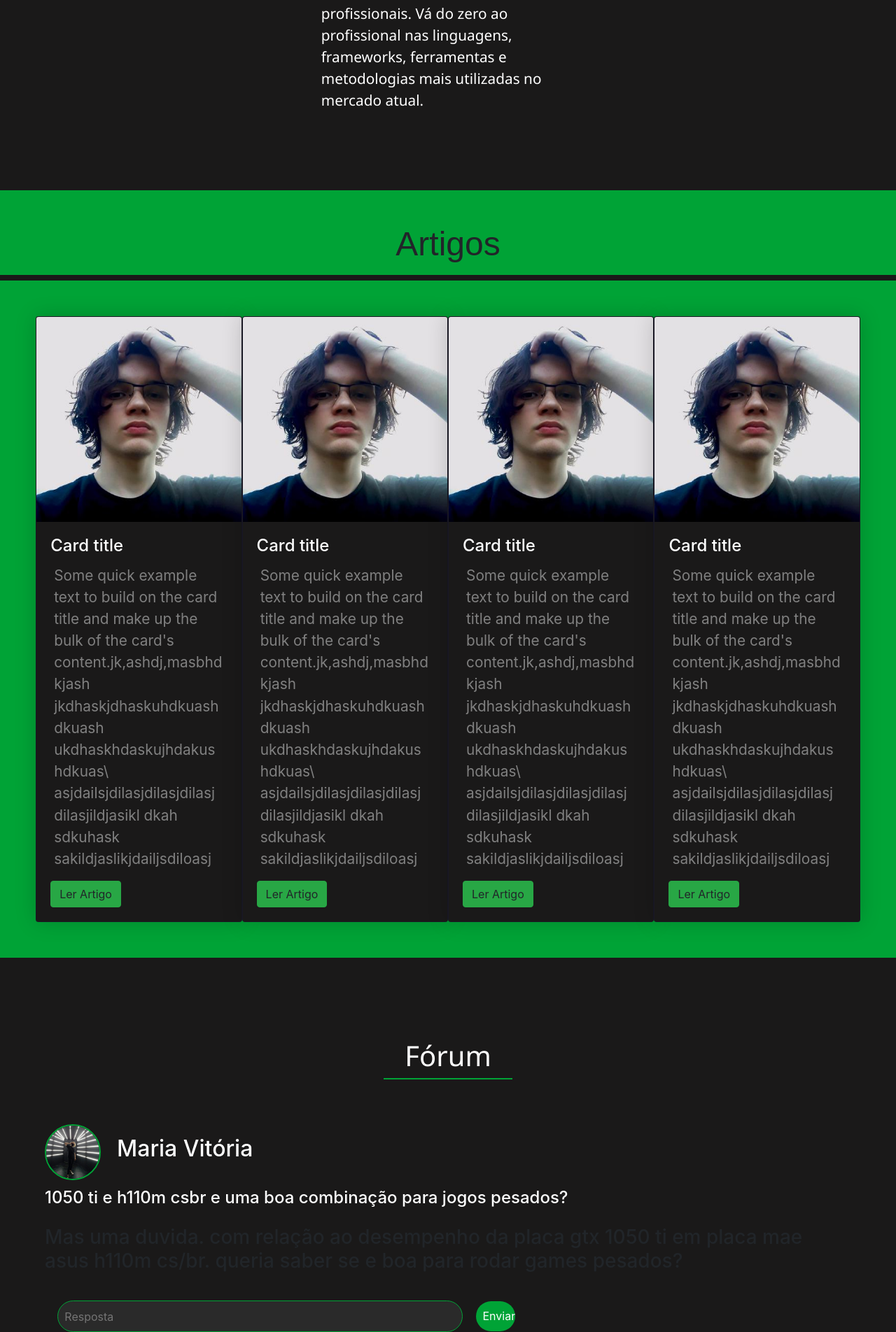
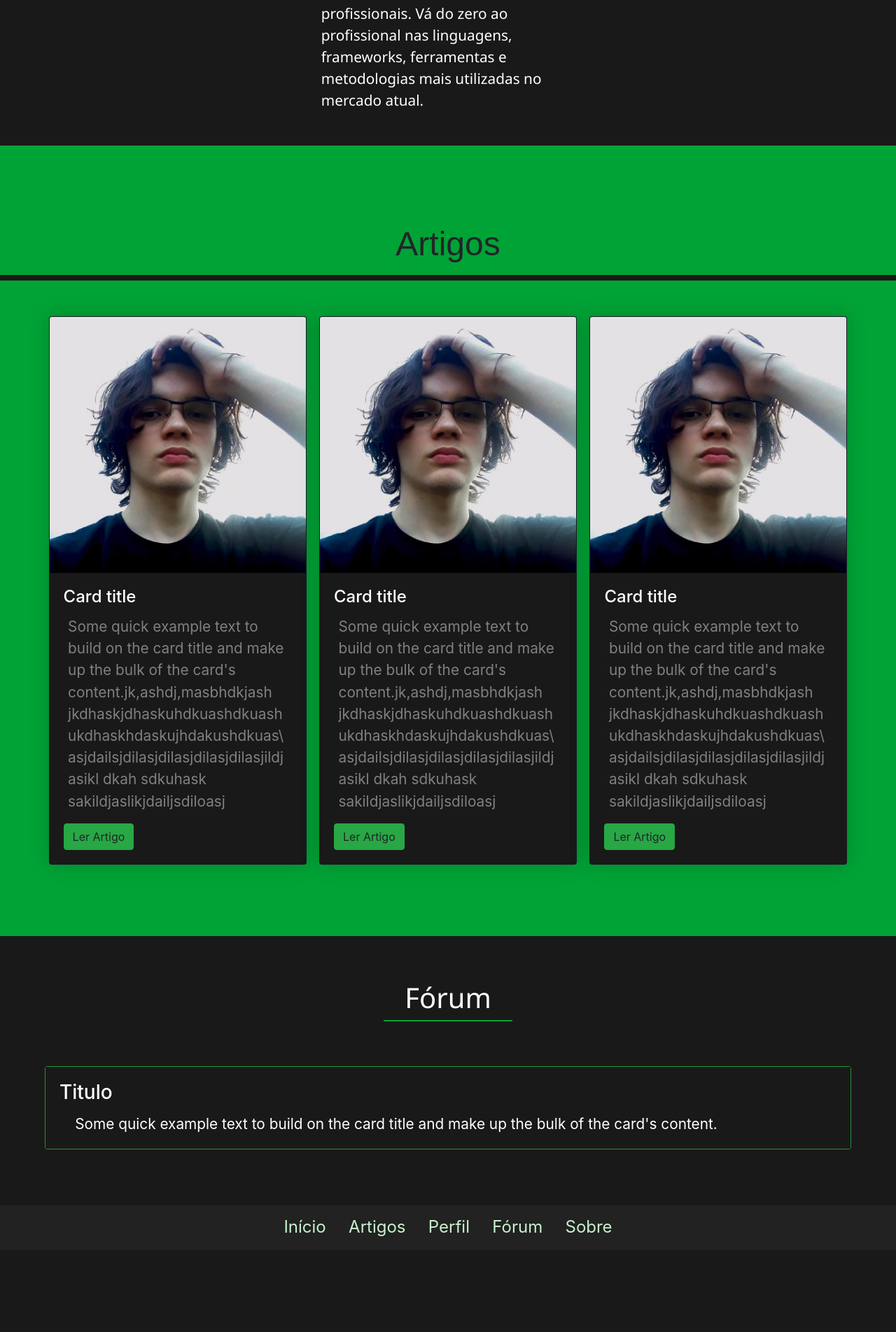
Before and after one commit to jvwaldrich0/CyberZone, a Django app: page / in a window 1280 px wide. Shown: the part 1416-3320 px from the top of the page at 70% size. After the commit the page ends 3183 px from the top, so only its background shows below. Run offline with Django 3.2, Linux system fonts and the light colour scheme; parts of the project's set-up code (start-up, migrations or seed data) failed here and were passed over; some libraries are stand-ins or nearby versions.

Commit message:
Fixed bootstrap card

```diff
--- a/public/index.html
+++ b/public/index.html
@@ -3,33 +3,68 @@
 <html>
   <head>
     <title>{% block title %}{% endblock title %}</title>
-	<meta charset="utf-8">
-    <meta name="viewport" content="width=device-width, initial-scale=1, shrink-to-fit=no">
-	<link rel="stylesheet" type="text/css" href="{% static 'style.css' %}">
-	<link rel="stylesheet" type="text/css" href="{% static 'style1.css' %}">
-	<link rel="stylesheet" href="https://maxcdn.bootstrapcdn.com/bootstrap/4.0.0/css/bootstrap.min.css" integrity="sha384-Gn5384xqQ1aoWXA+058RXPxPg6fy4IWvTNh0E263XmFcJlSAwiGgFAW/dAiS6JXm" crossorigin="anonymous">
+    <meta charset="utf-8" />
+    <meta
+      name="viewport"
+      content="width=device-width, initial-scale=1, shrink-to-fit=no"
+    />
+    <link rel="stylesheet" type="text/css" href="{% static 'style.css' %}" />
+    <link
+      rel="stylesheet"
+      href="https://maxcdn.bootstrapcdn.com/bootstrap/4.0.0/css/bootstrap.min.css"
+      integrity="sha384-Gn5384xqQ1aoWXA+058RXPxPg6fy4IWvTNh0E263XmFcJlSAwiGgFAW/dAiS6JXm"
+      crossorigin="anonymous"
+    />
     <script src="https://kit.fontawesome.com/a076d05399.js"></script>
-	<link rel="apple-touch-icon" sizes="180x180" href="../../static/apple-touch-icon.png">
-    <link rel="icon" type="image/png" sizes="32x32" href="../../static/favicon-32x32.png">
-    <link rel="icon" type="image/png" sizes="16x16" href="../../static/favicon-16x16.png">
-    <link rel="manifest" href="../../static/site.webmanifest">
+    <link
+      rel="apple-touch-icon"
+      sizes="180x180"
+      href="../../static/apple-touch-icon.png"
+    />
+    <link
+      rel="icon"
+      type="image/png"
+      sizes="32x32"
+      href="../../static/favicon-32x32.png"
+    />
+    <link
+      rel="icon"
+      type="image/png"
+      sizes="16x16"
+      href="../../static/favicon-16x16.png"
+    />
+    <link rel="manifest" href="../../static/site.webmanifest" />
   </head>
   <body>
     <!-- Barra de navegação -->
     <header>
       <nav>
-		    <input type="checkbox" id="check">
+        <input type="checkbox" id="check" />
         <label for="check" class="checkbtn">
           <i class="fas fa-bars"></i>
         </label>
-		     <a href="{% url 'home'%}"><label class="logo"><img style="width:4cm; height: 2cm; background-color: #222222; position: absolute;" src="../../static/logo1.png"></label> <!-- Logo --></a>
-		    <ul style="background-color: #222222;">
-				<input type="checkbox" id="check">
+        <a href="{% url 'home'%}"
+          ><label class="logo"
+            ><img
+              style="
+                width: 4cm;
+                height: 2cm;
+                background-color: #222222;
+                position: absolute;
+              "
+              src="../../static/logo1.png"
+          /></label>
+          <!-- Logo --></a
+        >
+        <ul style="background-color: #222222">
+          <input type="checkbox" id="check" />
           <label for="check" class="checkbtn">
             <i class="fas fa-bars"></i>
           </label>
           {% if user.is_authenticated %}
-				<li class="perfil-img-nave"><img class="perfil-img-nav" src="../../static/joao.jpg"></li>
+          <li class="perfil-img-nave">
+            <img class="perfil-img-nav" src="../../static/joao.jpg" />
+          </li>
           <li><a href="{% url 'user_home'%}">{{user.username}}</a></li>
           <li><a href="{% url 'logout'%}">logout</a></li>
           {% else %}
@@ -41,10 +76,21 @@
         </ul>
       </nav>
     </header>
-	{% block content %}
-	{% endblock content %}
-	<script src="https://code.jquery.com/jquery-3.2.1.slim.min.js" integrity="sha384-KJ3o2DKtIkvYIK3UENzmM7KCkRr/rE9/Qpg6aAZGJwFDMVNA/GpGFF93hXpG5KkN" crossorigin="anonymous"></script>
-    <script src="https://cdnjs.cloudflare.com/ajax/libs/popper.js/1.12.9/umd/popper.min.js" integrity="sha384-ApNbgh9B+Y1QKtv3Rn7W3mgPxhU9K/ScQsAP7hUibX39j7fakFPskvXusvfa0b4Q" crossorigin="anonymous"></script>
-    <script src="https://maxcdn.bootstrapcdn.com/bootstrap/4.0.0/js/bootstrap.min.js" integrity="sha384-JZR6Spejh4U02d8jOt6vLEHfe/JQGiRRSQQxSfFWpi1MquVdAyjUar5+76PVCmYl" crossorigin="anonymous"></script>
+    {% block content %} {% endblock content %}
+    <script
+      src="https://code.jquery.com/jquery-3.2.1.slim.min.js"
+      integrity="sha384-KJ3o2DKtIkvYIK3UENzmM7KCkRr/rE9/Qpg6aAZGJwFDMVNA/GpGFF93hXpG5KkN"
+      crossorigin="anonymous"
+    ></script>
+    <script
+      src="https://cdnjs.cloudflare.com/ajax/libs/popper.js/1.12.9/umd/popper.min.js"
+      integrity="sha384-ApNbgh9B+Y1QKtv3Rn7W3mgPxhU9K/ScQsAP7hUibX39j7fakFPskvXusvfa0b4Q"
+      crossorigin="anonymous"
+    ></script>
+    <script
+      src="https://maxcdn.bootstrapcdn.com/bootstrap/4.0.0/js/bootstrap.min.js"
+      integrity="sha384-JZR6Spejh4U02d8jOt6vLEHfe/JQGiRRSQQxSfFWpi1MquVdAyjUar5+76PVCmYl"
+      crossorigin="anonymous"
+    ></script>
   </body>
 </html>
--- a/public/static/css/style.css
+++ b/public/static/css/style.css
@@ -255,6 +255,7 @@ a.active, a:hover {
 	font-family: 'Segoe UI', Tahoma, Geneva, Verdana, sans-serif;
 	margin-top: 1rem;
 	padding-bottom: 2rem;
+	color: gray
 }
 
 .sessao-cursos {
@@ -326,6 +327,8 @@ a.active, a:hover {
 .sessao-artigos {
 	padding-top: 5%;
 	padding-bottom: 4%;
+	background-color: #00a336;
+
 }
 
 .section-header2 h1 {
--- a/public/templates/pages/home.html
+++ b/public/templates/pages/home.html
@@ -19,7 +19,7 @@
         <h3>Python</h3>
       </div>
     </div>
-    <div class="curso-text">
+    <div style="color: grey" class="curso-text">
       <p>
         Você vai criar programas usando a última versão do Python e vai se
         preparar para usá-lo na web com frameworks como Django ou ainda dar seus
@@ -35,7 +35,7 @@
         <h3>HTML e CSS</h3>
       </div>
     </div>
-    <div class="curso-text">
+    <div style="color: grey" class="curso-text">
       <p>
         HTML e CSS da maneira certa e usando boas práticas da web, estruturando
         seu código para legibilidade e layouts verdadeiramente interessantes,
@@ -52,7 +52,7 @@
         <h3>JavaScript</h3>
       </div>
     </div>
-    <div class="curso-text">
+    <div style="color: grey" class="curso-text">
       <p>
         Aprenda tudo o que precisa para entrar ou se desenvolver na área que
         mais tem demanda por novos profissionais. Vá do zero ao profissional nas
@@ -73,7 +73,33 @@
         <div
           class="card"
           style="
-            width: 20rem;
+            width: 23rem;
+            background-color: #1c1b29;
+            box-shadow: 0 0 30px rgba(0, 0, 0, 0.18);
+          "
+        >
+          <img
+            class="card-img-top"
+            src="static/joao.jpg"
+            alt="Card image cap"
+          />
+          <div class="card-body">
+            <h4 style="color: #fff" class="card-title">Card title</h4>
+            <p style="color: grey" class="card-text">
+              Some quick example text to build on the card title and make up the
+              bulk of the card's content.jk,ashdj,masbhdkjash
+              jkdhaskjdhaskuhdkuashdkuash ukdhaskhdaskujhdakushdkuas\
+              asjdailsjdilasjdilasjdilasjdilasjildjasikl dkah sdkuhask
+              sakildjaslikjdailjsdiloasj
+            </p>
+            <a type="button" class="btn btn-success">Ler Artigo</a>
+          </div>
+        </div>
+
+        <div
+          class="card"
+          style="
+            width: 23rem;
             background-color: #1c1b29;
             box-shadow: 0 0 30px rgba(0, 0, 0, 0.18);
           "
@@ -98,57 +124,7 @@
         <div
           class="card"
           style="
-            width: 20rem;
-            background-color: #1c1b29;
-            box-shadow: 0 0 30px rgba(0, 0, 0, 0.18);
-          "
-        >
-          <img
-            class="card-img-top"
-            src="static/joao.jpg"
-            alt="Card image cap"
-          />
-          <div class="card-body">
-            <h4 style="color: #fff" class="card-title">Card title</h4>
-            <p style="color: grey" class="card-text">
-              Some quick example text to build on the card title and make up the
-              bulk of the card's content.jk,ashdj,masbhdkjash
-              jkdhaskjdhaskuhdkuashdkuash ukdhaskhdaskujhdakushdkuas\
-              asjdailsjdilasjdilasjdilasjdilasjildjasikl dkah sdkuhask
-              sakildjaslikjdailjsdiloasj
-            </p>
-            <a type="button" class="btn btn-success">Ler Artigo</a>
-          </div>
-        </div>
-        <div
-          class="card"
-          style="
-            width: 20rem;
-            background-color: #1c1b29;
-            box-shadow: 0 0 30px rgba(0, 0, 0, 0.18);
-          "
-        >
-          <img
-            class="card-img-top"
-            src="static/joao.jpg"
-            alt="Card image cap"
-          />
-          <div class="card-body">
-            <h4 style="color: #fff" class="card-title">Card title</h4>
-            <p style="color: grey" class="card-text">
-              Some quick example text to build on the card title and make up the
-              bulk of the card's content.jk,ashdj,masbhdkjash
-              jkdhaskjdhaskuhdkuashdkuash ukdhaskhdaskujhdakushdkuas\
-              asjdailsjdilasjdilasjdilasjdilasjildjasikl dkah sdkuhask
-              sakildjaslikjdailjsdiloasj
-            </p>
-            <a type="button" class="btn btn-success">Ler Artigo</a>
-          </div>
-        </div>
-        <div
-          class="card"
-          style="
-            width: 20rem;
+            width: 23rem;
             background-color: #1c1b29;
             box-shadow: 0 0 30px rgba(0, 0, 0, 0.18);
           "
@@ -179,54 +155,13 @@
     <div class="forum-header">
       <h1>Fórum</h1>
     </div>
-    <div class="pergunta">
-      <div class="pergunta-header">
-        <img class="perfil-img" src="../../static/testebio.jpg" />
-        <h3 class="pergunta-nome">Maria Vitória</h3>
-      </div>
-      <div class="pergunta-titulo">
-        <h4>1050 ti e h110m csbr e uma boa combinação para jogos pesados?</h4>
-      </div>
-      <div class="pergunta-txt">
-        <h3>
-          Mas uma duvida. com relação ao desempenho da placa gtx 1050 ti em
-          placa mae asus h110m cs/br. queria saber se e boa para rodar games
-          pesados?
-        </h3>
-        <div class="banana">
-          <input
-            placeholder="Resposta"
-            type="text"
-            name="Pergunta"
-            class="resposta-btn"
-          />
-          <input type="submit" value="Enviar" class="enviar" />
-        </div>
-      </div>
-    </div>
-    <div class="resposta">
-      <div class="resposta-header">
-        <img class="perfil-img" src="../../static/joao.jpg" />
-        <h3 class="pergunta-nome">João vitor</h3>
-      </div>
-      <div class="resposta-titulo">
-        <h4>
-          A placa mãe não interfere diretamente no desempenho da placa de vídeo,
-          você deve olhar para outros fatores, como processador ou se sua fonte
-          é capaz de aguentar essa placa.
-        </h4>
-      </div>
-    </div>
-    <div class="resposta">
-      <div class="resposta-header">
-        <img class="perfil-img" src="../../static/joao.jpg" />
-        <h3 class="pergunta-nome">João vitor</h3>
-      </div>
-      <div class="resposta-titulo">
-        <h4>
-          PS: A RX 570 está custando menos que a GTX 1050 TI e entrega
-          desempenho próximo da GTX 1060 3Gb
-        </h4>
+    <div class="card text-white bg-success mb-3" style="max-width: 100%%">
+      <div class="card-body">
+        <h3 class="card-title">Titulo</h3>
+        <p class="card-text">
+          Some quick example text to build on the card title and make up the
+          bulk of the card's content.
+        </p>
       </div>
     </div>
   </div>
```
Also changed, not shown: public/templates/auth/sign_in_&&_sign_up.html (+20 -15 lines). Lines whose indentation alone changed are shown as unchanged.
